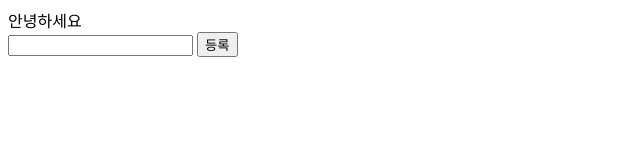
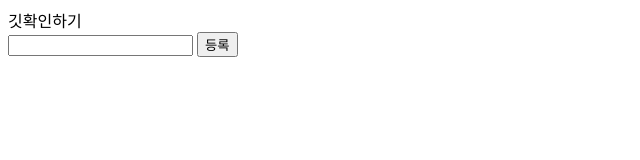
Before and after one commit to uhgenie7/javascript_example, a plain HTML site: page dom/index.html in a window 1280 px wide. Shown: the full height of the page, 0-640 px from the left. Drawn offline with Linux system fonts and the light colour scheme; files whose address does not match are found by name.

```diff
--- a/dom/index.html
+++ b/dom/index.html
@@ -8,7 +8,7 @@
     <title>끝말잇기</title>
 </head>
 <body>
-    <div class="startWord">안녕하세요</div>
+    <div class="startWord">깃확인하기</div>
     <input type="text" class="text">
     <button>등록</button>
     <div class="result"></div>
```
